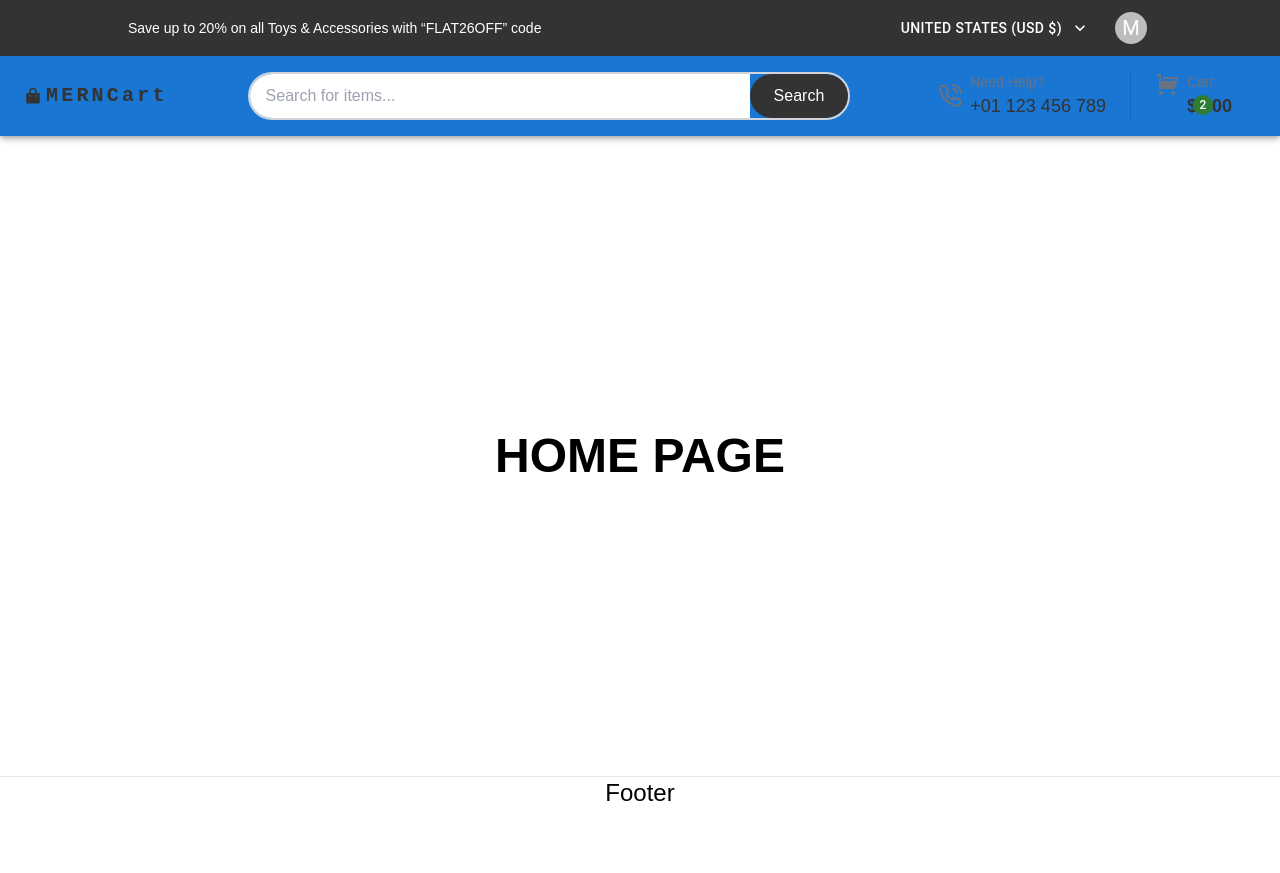
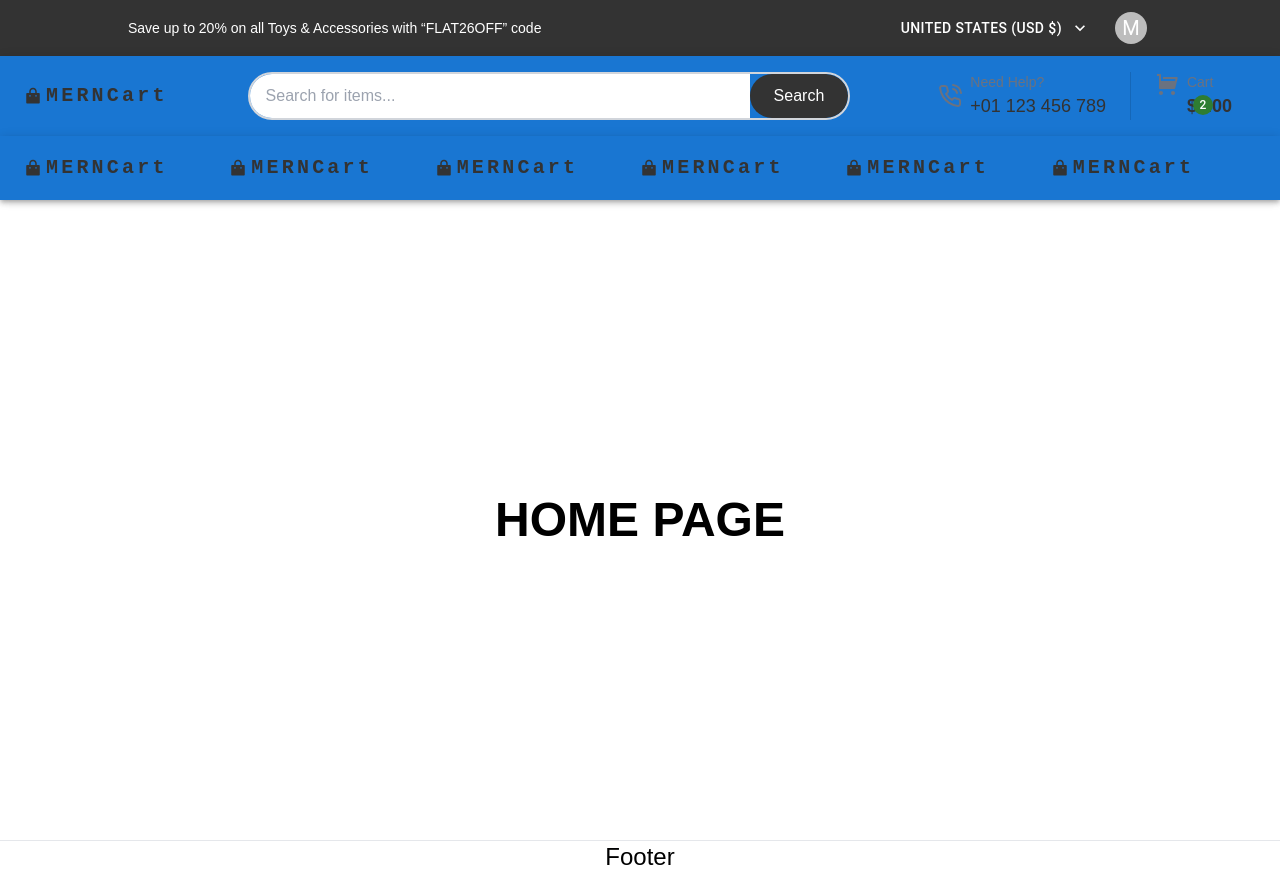
Before and after one commit to prakash-dev-code/shopify_mern_stack, a Next.js app in the folder frontend/: page / in a window 1280 px wide. Before the commit the page ends 809 px from the top, so only its background shows below. Built offline with nearby package versions, Linux system fonts and the light colour scheme.

Commit message:
adding hover menu

```diff
--- a/frontend/src/components/navbar/navbar.tsx
+++ b/frontend/src/components/navbar/navbar.tsx
@@ -5,13 +5,11 @@ import Toolbar from "@mui/material/Toolbar";
 import IconButton from "@mui/material/IconButton";
 import Typography from "@mui/material/Typography";
 import Container from "@mui/material/Container";
-import Avatar from "@mui/material/Avatar";
-import Button from "@mui/material/Button";
-import Tooltip from "@mui/material/Tooltip";
-import MenuItem from "@mui/material/MenuItem";
+
+import { RiShoppingBagFill, RiShoppingCartFill } from "react-icons/ri";
 import AdbIcon from "@mui/icons-material/Adb";
-import { RiShoppingBagFill, RiShoppingCartFill } from "react-icons/ri";
-import { Badge, Divider, ListItemIcon, styled } from "@mui/material";
+
+import { Avatar, Badge, Button, Divider, ListItemIcon, MenuItem, styled, Tooltip } from "@mui/material";
 import { Logout, PersonAdd, Settings } from "@mui/icons-material";
 // import styled from "@mui/material/styles/styled";
 import Menu, { MenuProps } from "@mui/material/Menu";
@@ -294,8 +292,160 @@ const Navbar = () => {
               LOGO
             </Typography>
           </Toolbar>
+
+
         </Container>
       </AppBar>
+
+      {/* hover menu  */}
+
+      <AppBar position="sticky" className="bg-white">
+        <Container maxWidth="xl">
+          <Toolbar
+            disableGutters
+            className="min-h-[90px] flex flex-row justify-between items-center text-black ">
+            <div className="flex flex-row justify-center items-center">
+              <RiShoppingBagFill className="text-black text-lg mr-1 inline" />
+              <Typography
+                variant="h6"
+                noWrap
+                component="a"
+                href="#app-bar-with-responsive-menu"
+                sx={{
+                  mr: 2,
+                  display: { xs: "none", md: "flex" },
+                  fontFamily: "monospace",
+                  fontWeight: 600,
+                  letterSpacing: ".2rem",
+                  color: "inherit",
+                  textDecoration: "none",
+                  fontSize: 20,
+                }}>
+                MERNCart
+              </Typography>
+            </div>
+
+            <div className="flex flex-row justify-center items-center">
+              <RiShoppingBagFill className="text-black text-lg mr-1 inline" />
+              <Typography
+                variant="h6"
+                noWrap
+                component="a"
+                href="#app-bar-with-responsive-menu"
+                sx={{
+                  mr: 2,
+                  display: { xs: "none", md: "flex" },
+                  fontFamily: "monospace",
+                  fontWeight: 600,
+                  letterSpacing: ".2rem",
+                  color: "inherit",
+                  textDecoration: "none",
+                  fontSize: 20,
+                }}>
+                MERNCart
+              </Typography>
+            </div>
+
+            <div className="flex flex-row justify-center items-center">
+              <RiShoppingBagFill className="text-black text-lg mr-1 inline" />
+              <Typography
+                variant="h6"
+                noWrap
+                component="a"
+                href="#app-bar-with-responsive-menu"
+                sx={{
+                  mr: 2,
+                  display: { xs: "none", md: "flex" },
+                  fontFamily: "monospace",
+                  fontWeight: 600,
+                  letterSpacing: ".2rem",
+                  color: "inherit",
+                  textDecoration: "none",
+                  fontSize: 20,
+                }}>
+                MERNCart
+              </Typography>
+            </div>
+
+            <div className="flex flex-row justify-center items-center">
+              <RiShoppingBagFill className="text-black text-lg mr-1 inline" />
+              <Typography
+                variant="h6"
+                noWrap
+                component="a"
+                href="#app-bar-with-responsive-menu"
+                sx={{
+                  mr: 2,
+                  display: { xs: "none", md: "flex" },
+                  fontFamily: "monospace",
+                  fontWeight: 600,
+                  letterSpacing: ".2rem",
+                  color: "inherit",
+                  textDecoration: "none",
+                  fontSize: 20,
+                }}>
+                MERNCart
+              </Typography>
+            </div>
+
+            <div className="flex flex-row justify-center items-center">
+              <RiShoppingBagFill className="text-black text-lg mr-1 inline" />
+              <Typography
+                variant="h6"
+                noWrap
+                component="a"
+                href="#app-bar-with-responsive-menu"
+                sx={{
+                  mr: 2,
+                  display: { xs: "none", md: "flex" },
+                  fontFamily: "monospace",
+                  fontWeight: 600,
+                  letterSpacing: ".2rem",
+                  color: "inherit",
+                  textDecoration: "none",
+                  fontSize: 20,
+                }}>
+                MERNCart
+              </Typography>
+            </div>
+
+            <div className="flex flex-row justify-center items-center">
+              <RiShoppingBagFill className="text-black text-lg mr-1 inline" />
+              <Typography
+                variant="h6"
+                noWrap
+                component="a"
+                href="#app-bar-with-responsive-menu"
+                sx={{
+                  mr: 2,
+                  display: { xs: "none", md: "flex" },
+                  fontFamily: "monospace",
+                  fontWeight: 600,
+                  letterSpacing: ".2rem",
+                  color: "inherit",
+                  textDecoration: "none",
+                  fontSize: 20,
+                }}>
+                MERNCart
+              </Typography>
+            </div>
+
+            <div>
+
+            </div>
+
+            {/* mobile responsive menu is started from here  */}
+
+
+          </Toolbar>
+
+
+        </Container>
+      </AppBar>
+
+
+
+
     </div>
   );
 };
--- a/frontend/tsconfig.json
+++ b/frontend/tsconfig.json
@@ -5,7 +5,7 @@
     "noEmit": true,
     "target": "esnext", // or "es6"
     "strict": true, // Enable all strict type-checking options
-    "skipLibCheck": true,
+    "skipLibCheck": false,
     "esModuleInterop": true,
     "module": "esnext",
     "moduleResolution": "bundler",
```
Also changed, not shown: frontend/package.json (+11 -11 lines), package.json (+8 -2 lines), 2 other files (tests, documents, lock files or other folders).
